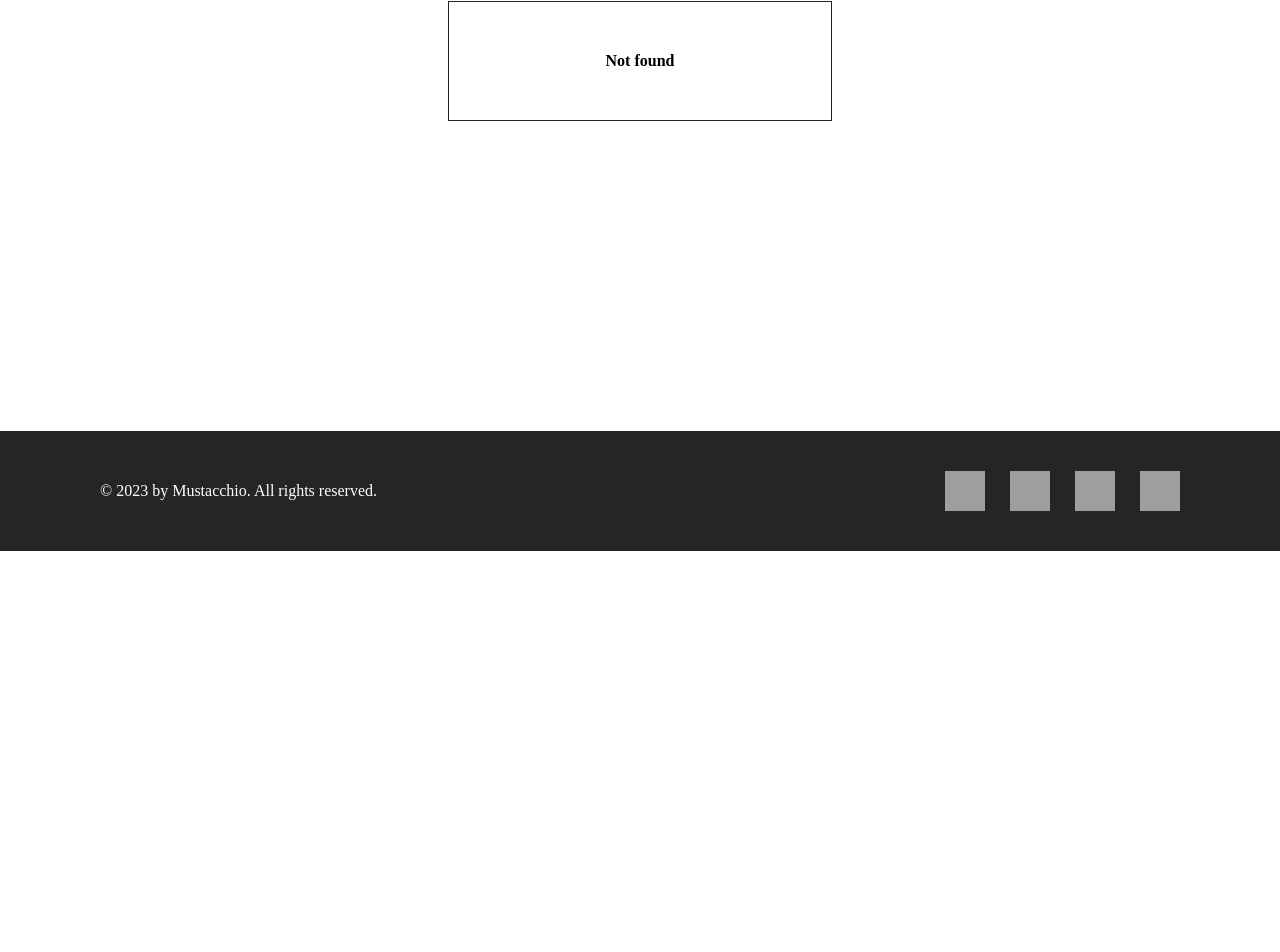
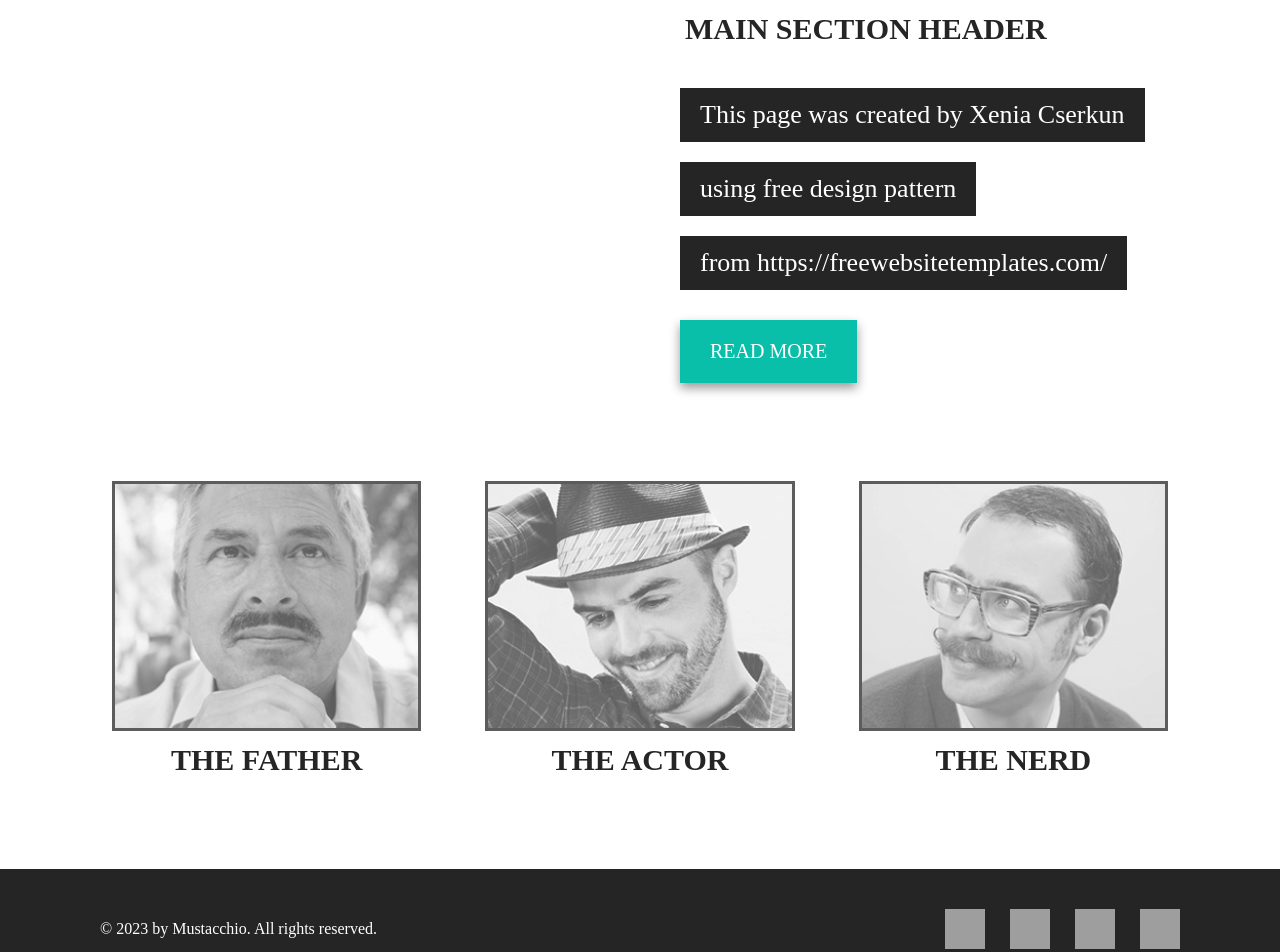
Before and after one commit to XeniaChe/mustache_react, a React (Create React App) app: page / in a window 1280 px wide. Before the commit this address had no page. Shown: the part 299-1251 px from the top of the page. Before the commit the page ends 850 px from the top, so only its background shows below. Built offline with nearby package versions, Linux system fonts and the light colour scheme; grey boxes are pictures that could not be loaded; a web font is replaced by a local one.

Commit message:
Back to Gallery.js problem fixed

```diff
--- a/src/App.js
+++ b/src/App.js
@@ -1,14 +1,14 @@
-import React, {Fragment} from 'react';
+import React, { Fragment } from 'react';
 import classes from './App.module.scss';
 
 import Header from './components/Header/Header';
 import Footer from './components/Footer/Footer';
 
-import {BrowserRouter, Route, Switch} from 'react-router-dom';
+import { BrowserRouter, Route, Switch } from 'react-router-dom';
 
-// import Gallery from './containers/Gallery/Gallery';
+import Gallery from './containers/Gallery/Gallery';
 import Home from './components/Pages/Home/Home';
-// import GallerySingle from './containers/GallerySingle/GallerySingle';
+import GallerySingle from './containers/GallerySingle/GallerySingle';
 // import About from './components/Pages/About/About';
 // import Blog from './containers/Blog/Blog';
 // import BlogSingle from './containers/BlogSingle/BlogSingle';
@@ -17,34 +17,32 @@ import Home from './components/Pages/Home/Home';
 
 import asyncComp from './components/HOC/asyncComponent/asyncComponent';
 
-
 function App() {
-
-  const AsyncAbout = asyncComp( () => {
+	const AsyncAbout = asyncComp(() => {
 		return import('./components/Pages/About/About');
 	});
 
-  const AsyncGallerySingle = asyncComp( () => {
+	const AsyncGallerySingle = asyncComp(() => {
 		return import('./containers/GallerySingle/GallerySingle');
 	});
 
-  const AsyncGallery = asyncComp( () => {
+	const AsyncGallery = asyncComp(() => {
 		return import('./containers/Gallery/Gallery');
 	});
 
-  const AsyncBlog = asyncComp( () => {
+	const AsyncBlog = asyncComp(() => {
 		return import('./containers/Blog/Blog');
 	});
 
-  const AsyncBlogSingle = asyncComp( () => {
+	const AsyncBlogSingle = asyncComp(() => {
 		return import('./containers/BlogSingle/BlogSingle');
 	});
 
-  const AsyncContact = asyncComp( () => {
+	const AsyncContact = asyncComp(() => {
 		return import('./containers/Contact/Contact');
 	});
 
-  const AsyncNotFound = asyncComp( () => {
+	const AsyncNotFound = asyncComp(() => {
 		return import('./components/UI/404/404');
 	});
 
@@ -52,18 +50,21 @@ function App() {
 		<BrowserRouter>
 			<div className={classes.App}>
 				<Fragment>
-          <Header/>
+					<Header />
 					<Switch>
-              <Route path='/home' exact component={Home}/>
-              <Route path='/about' exact component={AsyncAbout}/>
-              <Route path='/blog' exact component={AsyncBlog}/>
-              <Route path='/blog/:id'  component={AsyncBlogSingle}/>
-              <Route path='/gallery' exact component={AsyncGallery}/>
-              <Route path='/gallery/:id'  component={AsyncGallerySingle}/>
-              <Route path='/contact' component={AsyncContact}/>
-              <Route component={AsyncNotFound}/>
+						<Route path='/' exact component={Home} />
+						<Route path='/about' exact component={AsyncAbout} />
+						<Route path='/blog/:id' component={AsyncBlogSingle} />
+						<Route path='/blog' component={AsyncBlog} />
+						<Route
+							path='/gallery/:id'
+							component={AsyncGallerySingle}
+						/>
+						<Route path='/gallery' component={AsyncGallery} />
+						<Route path='/contact' component={AsyncContact} />
+						<Route component={AsyncNotFound} />
 					</Switch>
-          <Footer/>
+					<Footer />
 				</Fragment>
 			</div>
 		</BrowserRouter>
--- a/src/containers/Gallery/Gallery.js
+++ b/src/containers/Gallery/Gallery.js
@@ -1,44 +1,97 @@
-import React, { Fragment, useState, useEffect} from 'react';
-import { Link} from 'react-router-dom';
+import React, { useState, Fragment } from 'react';
+import { Link } from 'react-router-dom';
 import GalleryItem from '../../components/Gallery-item/GalleryItem';
 import classes from './Gallery.module.scss';
-import axios from 'axios';
 
 const Gallery = (props) => {
+	const [ stateGallery, setGallery ] = useState({
+		persons: [
+			{
+				id: 1,
+				image: 'mustache1.jpg',
+				descr:
+					'Scelerisque mauris pellentesque pulvinar pellentesque habitant morbi tristique. At elementum eu facilisis sed odio morbi quis. Euismod elementum nisi quis eleifend quam adipiscing vitae'
+			},
+			{
+				id: 2,
+				image: 'mustache2.jpg',
+				descr:
+					'Vestibulum ante ipsum primis in faucibus orci luctus et ultrices posuere cubilia curae; Fusce accumsan venenatis risus, a tempus velit fringilla elementum. In fermentum lacinia mi, ut hendrerit est egestas in. Aenean pellentesque augue euismod, finibus erat nec, tempor est. Ut consectetur ligula at neque varius, ut condimentum elit tempus. Quisque efficitur sem ac elementum pharetra. Maecenas semper luctus eleifend. Vivamus augue magna, suscipit ut pretium vitae, semper eget enim. '
+			},
+			{
+				id: 3,
+				image: 'mustache3.jpg',
+				descr:
+					'Quisque porta neque nibh. Sed elit neque, sagittis a ipsum aliquet, varius imperdiet quam. Aenean ut varius urna. Sed posuere augue eu nunc consectetur, id laoreet turpis lacinia. Sed non elementum orci. Vestibulum tempor, risus ut hendrerit tincidunt, eros augue feugiat urna, in congue mauris sem sit amet est. Nulla facilisi.'
+			},
+			{
+				id: 4,
+				image: 'mustache4.jpg',
+				descr:
+					'Morbi metus libero, ullamcorper at luctus eu, finibus quis risus. Nullam id lorem non ipsum vulputate facilisis eget eget mauris. In venenatis quam non lorem rhoncus, ac ultrices sem hendrerit. Proin mauris turpis, facilisis in velit in, sodales aliquet nibh. Ut nisl sem, tristique id laoreet et, varius non lectus. Ut sit amet lacinia turpis, ut commodo dolor. Lorem ipsum dolor sit amet, consectetur adipiscing elit. Fusce finibus, augue et fermentum euismod, urna mauris bibendum mauris, in vestibulum magna ipsum in tortor.'
+			},
+			{
+				id: 5,
+				image: 'mustache5.jpg',
+				descr:
+					'Cras porta eros sit amet urna interdum commodo. Etiam libero ante, congue blandit aliquet dapibus, faucibus non leo. Aliquam dignissim quam mauris, in suscipit odio vehicula non. Quisque convallis augue ac tellus efficitur sollicitudin. Vivamus a sagittis metus. Aliquam viverra lorem velit. Cras interdum odio nec consequat eleifend. Quisque lobortis ac erat ut fermentum.'
+			},
+			{
+				id: 6,
+				image: 'mustache6.jpg',
+				descr:
+					'Nullam id lorem non ipsum vulputate facilisis eget eget mauris. In venenatis quam non lorem rhoncus, ac ultrices sem hendrerit. Proin mauris turpis, facilisis in velit in, sodales aliquet nibh. Ut nisl sem, tristique id laoreet et, varius non lectus. Ut sit amet lacinia turpis, ut commodo dolor. '
+			},
+			{
+				id: 7,
+				image: 'mustache7.jpg',
+				descr:
+					'Fusce accumsan venenatis risus, a tempus velit fringilla elementum. In fermentum lacinia mi, ut hendrerit est egestas in. Aenean pellentesque augue euismod, finibus erat nec, tempor est. Ut consectetur ligula at neque varius, ut condimentum elit tempus. Quisque efficitur sem ac elementum pharetra. Maecenas semper luctus eleifend. Vivamus augue magna, suscipit ut pretium vitae, semper eget enim. '
+			},
+			{
+				id: 8,
+				image: 'mustache8.jpg',
+				descr:
+					'Mauris ac commodo eros. Mauris lectus mi, venenatis a urna eu, pellentesque placerat quam. Morbi metus libero, ullamcorper at luctus eu, finibus quis risus. Nullam id lorem non ipsum vulputate facilisis eget eget mauris. In venenatis quam non lorem rhoncus, ac ultrices sem hendrerit. Proin mauris turpis, facilisis in velit in, sodales aliquet nibh. Ut nisl sem, tristique id laoreet et, varius non lectus. Ut sit amet lacinia turpis, ut commodo dolor.'
+			},
+			{
+				id: 9,
+				image: 'mustache9.jpg',
+				descr:
+					'Curabitur eleifend nisl sapien, vitae egestas massa ornare et. Sed id volutpat lorem, quis efficitur lacus. Mauris consectetur at purus maximus semper. Suspendisse ac nisi id nulla sodales aliquam. Nullam interdum eleifend ante, a scelerisque ante molestie aliquet. Praesent volutpat augue et interdum consequat. '
+			}
+		]
+	});
 
-    const [stateGallery, setGallery] = useState({persons: null});
+	// const [ stateId, setId ] = useState({
+	// 	targetId: null
+	// });
 
-    useEffect(() => {
-        const loadData = async() => {
-            const response = await  axios.get('/persons/');
-            setGallery({ persons: response.data});
-        };
-        loadData();
-    }, []);
-
-
+	// const getIdHandler = () => {
+	// 	let postId = id;
+	// 	setId({
+	// 		targetId: postId
+	// 	});
+	// };
 
 	//RENDERING LIST
-    let persons;
-    if (stateGallery.persons) {
-        persons = stateGallery.persons.map((el, elIndex) => {
+	let persons = stateGallery.persons.map((el, elIndex) => {
 		return (
-                <Link to={'/gallery/'+ el.id}  key={el.id} match={props.match} >
-                     <GalleryItem photo={el.image}  alt={elIndex} />
+			<Link
+				to={{ pathname: '/gallery/' + el.id, state: stateGallery }}
+				// onClick={() => getIdHandler(el.id)}
+				key={el.id}
+				match={props.match}
+			>
+				<GalleryItem photo={el.image} alt={elIndex} />
 			</Link>
-            )
+		);
 	});
-    };
 
-
-    return(
+	return (
 		<Fragment>
-            <div className={classes.gallery}>
-                {persons}
-            </div>
+			<div className={classes.gallery}>{persons}</div>
 		</Fragment>
-    )
+	);
 };
 export default Gallery;
-
-{/* <Route path={props.match.url + '/:id'} exact component={GallerySinglePost}/>  */}
--- a/src/containers/GallerySingle/GallerySingle.js
+++ b/src/containers/GallerySingle/GallerySingle.js
@@ -1,24 +1,21 @@
-import React, { useState, useEffect} from 'react';
-import axios from 'axios';
+import React, { useState, useEffect } from 'react';
 import classes from './GallerySingle.module.scss';
-
+import { withRouter } from 'react-router-dom';
 
 const GallerySinglePost = (props) => {
-    const [ statePost,setPost] = useState({ person: null });
+	const [ statePost, setPost ] = useState({
+		person: null
+	});
 
-    useEffect( () => {
-        // console.log(props)
-        const loadData = async () => {
-            if(!statePost.person || (statePost.person && statePost.person.id != props.match.params.id)) {
-                const response = await axios.get('/persons/' + props.match.params.id);
-            setPost({ person: {
-                    id: response.data.id,
-                    image: response.data.image,
-                    text: response.data.descr }
-                })
-            }
-        };
-        loadData();
+	let postId = +props.match.params.id;
+	const persons = props.location.state.persons;
+	let person = persons.find((el) => el.id === postId);
+
+	useEffect(() => {
+		console.log(props);
+		setPost({
+			person: person
+		});
 	}, []);
 
 	let item = <p>Wait</p>;
@@ -26,21 +23,26 @@ const GallerySinglePost = (props) => {
 	if (statePost.person) {
 		item = (
 			<section className={classes.single__visual}>
-                    <h1 className={classes.header__main__large }>gallery single post</h1>
+				<h1 className={classes.header__main__large}>
+					gallery single post
+				</h1>
 				<figure className={classes.visual__photo_box}>
-                        <img src={`../images/${statePost.person.image}`} className={classes.visual__photo}></img>
-                    </figure >
+					<img
+						src={`../images/${statePost.person.image}`}
+						className={classes.visual__photo}
+					/>
+				</figure>
 				<div className={classes.single__story__text}>
-                        <h2 className={classes.header__second__large }> prim and proper</h2>
-                    <p>{statePost.person.text}</p>
+					<h2 className={classes.header__second__large}>
+						prim and proper
+					</h2>
+					<p>{statePost.person.descr}</p>
 				</div>
 			</section>
-            )
+		);
+	}
+
+	return item;
 };
 
-    return (
-        item
-    )
-};
-
-export default GallerySinglePost;
+export default withRouter(GallerySinglePost);
```
Lines whose indentation alone changed are shown as unchanged.
